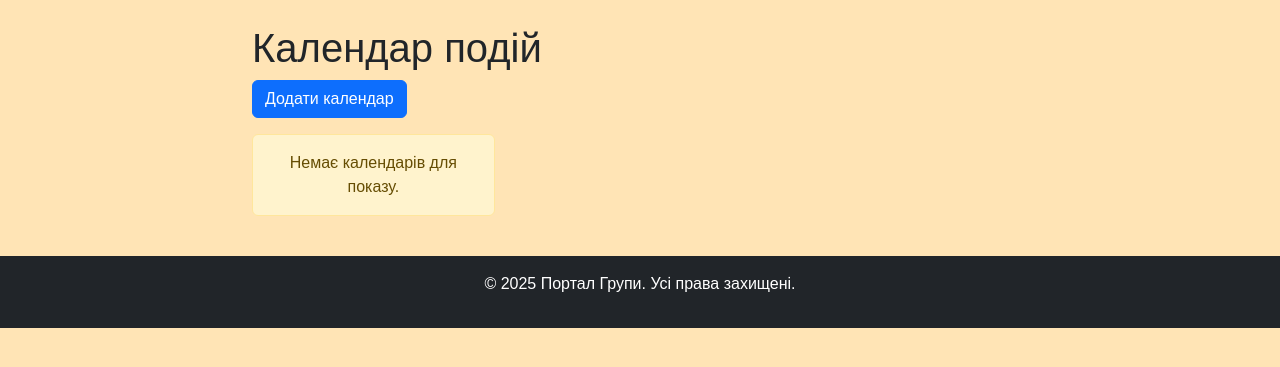
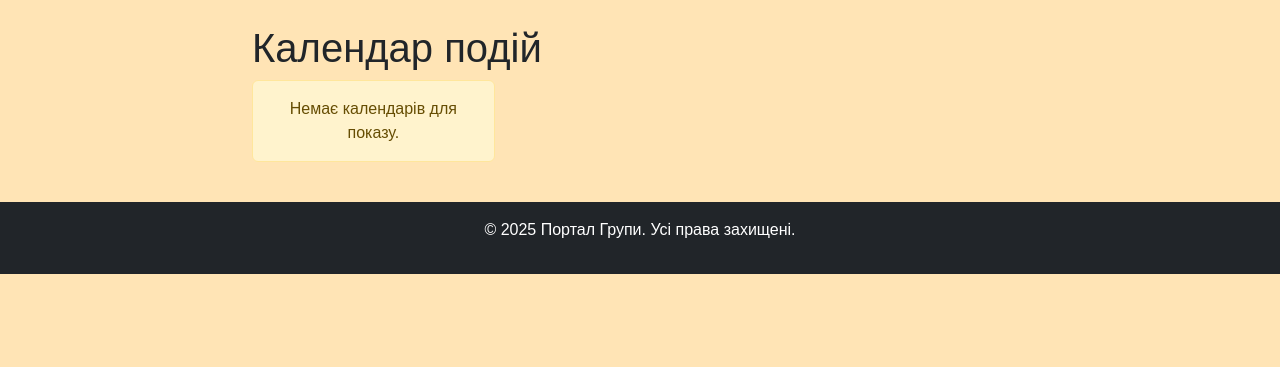
Before and after one commit to SofiaaMohyla/python_advance_group_project_2025, a Django app: template templates/events_calendar/calendar_list.html in a window 1280 px wide. Shown: the part 62-429 px from the top of the page. Run offline with Django 3.2, Linux system fonts and the light colour scheme; the template is opened without the code that fills it, so the values that code supplies are empty.

Commit message:
Second small upd

```diff
--- a/templates/events_calendar/calendar_list.html
+++ b/templates/events_calendar/calendar_list.html
@@ -2,9 +2,11 @@
 {% block content %}
 {% load static %}
 <h1>Календар подій</h1>
-<a href="{% url 'calendar_create' %}" class="btn btn-primary info mb-3">
-    <i class="ti ti-circle-plus"></i> Додати календар
-</a>
+{% if user.is_superuser or user.role == 'admin' %}
+    <a href="{% url 'calendar_create' %}" class="btn btn-primary info mb-3">
+        <i class="ti ti-circle-plus"></i> Додати календар
+    </a>
+{% endif %}
 <div class="row row-cols-1 row-cols-md-3 g-4">
     {% for calendar in calendars %}
     <div class="col">
```
